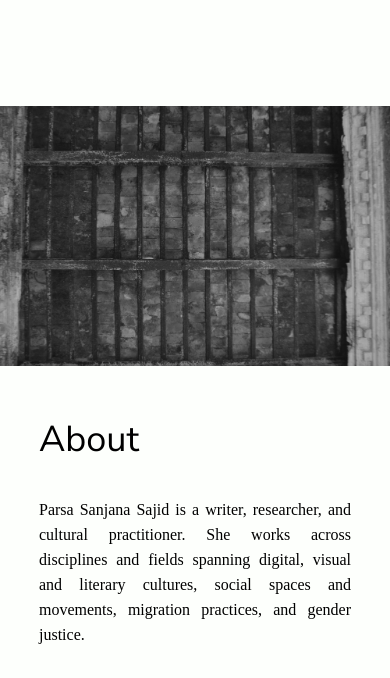
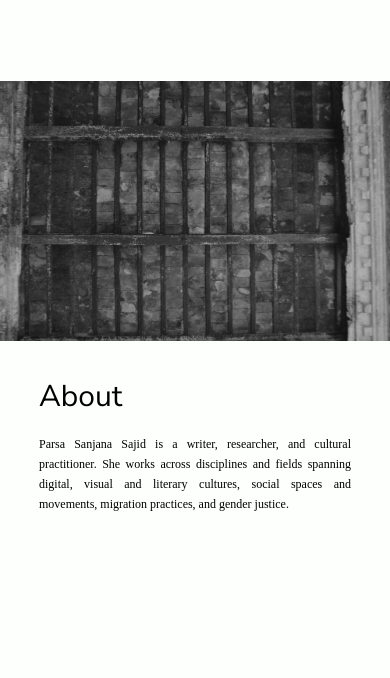
Before and after one commit to imraniloy023/P-P-P, a plain HTML site: page about.html in a window 390 px wide. Shown: the part 172-850 px from the top of the page. Drawn offline with nearby package versions, Linux system fonts and the light colour scheme; a web font is replaced by a local one.

Commit message:
mobile-about

```diff
--- a/styles.css
+++ b/styles.css
@@ -397,7 +397,7 @@ strong{
         position: absolute;
         display: block;
         width: 100%;
-        margin-top: 25px;
+        /* margin-top: 25px;*/
     }
 
     .secondary-container{
@@ -417,9 +417,9 @@ strong{
     }
 
     .contact-part h2, .about-part h2, .writings h2 {
-        font-size: 36px;
+        font-size: 30px;
         font-weight: 400;
-        padding-top: 85%;
+        padding-top: 75%;
         text-align: left;
         padding-left: 10vw;
         padding-right: 0;
@@ -434,8 +434,13 @@ strong{
     }
 
     .about-me, .contact-details{
-        padding: 30px 10vw;
+        padding: 15px 10vw;
         text-align: left;
+    }
+
+    .about-me p{
+        font-size: 12px;
+        line-height: 20px;
     }
 
     .baseline.about-page,
```
